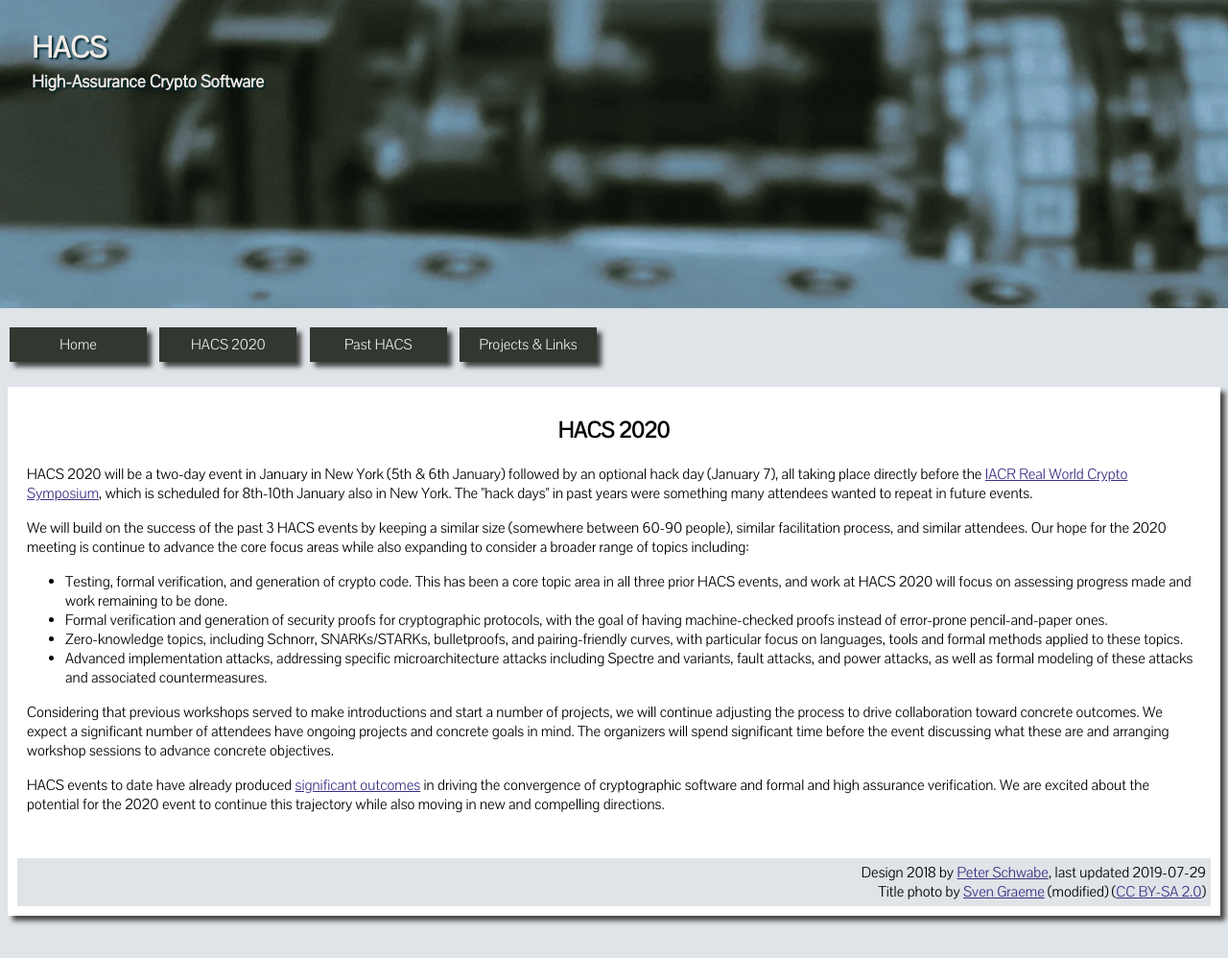
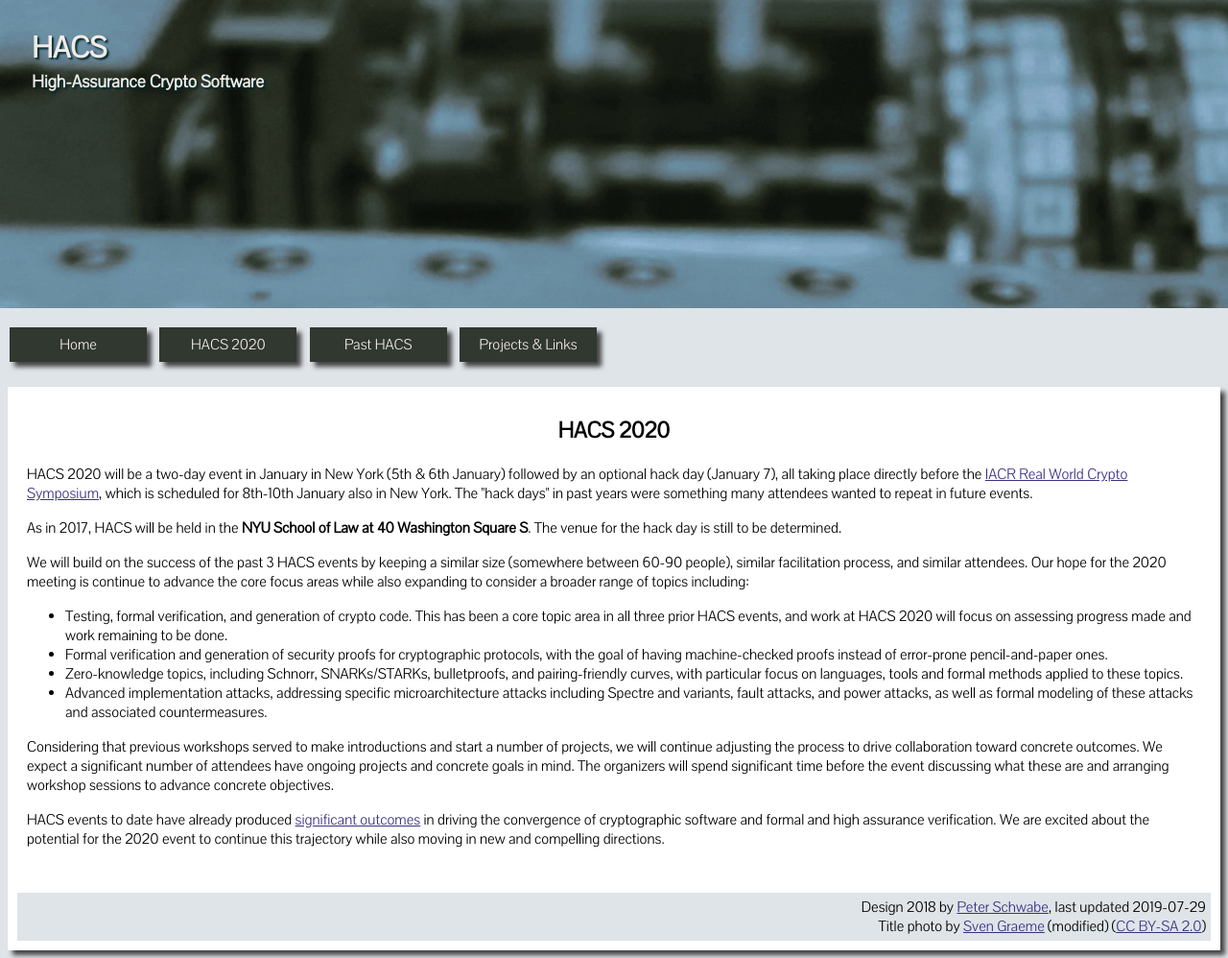
Before and after one commit to HACS-workshop/HACS-workshop.github.io, a Jekyll site: the page built from hacs2020.html, in a window 1280 px wide. Shown: the whole page at 96% size. Built offline with Jekyll 4.4.1, drawn with Linux system fonts in a browser that asks for light colours; before the commit the page ends 962 px from its top, so only the background shows below that.

Commit message:
Added venue information for HACS 2020.

```diff
--- a/hacs2020.html
+++ b/hacs2020.html
@@ -12,6 +12,11 @@ which is scheduled for 8th-10th January also in New York.
 The &quot;hack days&quot; in past years
 were something many attendees wanted to repeat in future events.
 </p>
+<p>
+As in 2017, HACS will be held in the <b>NYU School of Law at 40 Washington Square S</b>.
+The venue for the hack day is still to be determined.
+</p>
+
 
 <p>
 We will build on the success of the past 3 HACS events by keeping a similar size (somewhere between 60-90 people),
```
